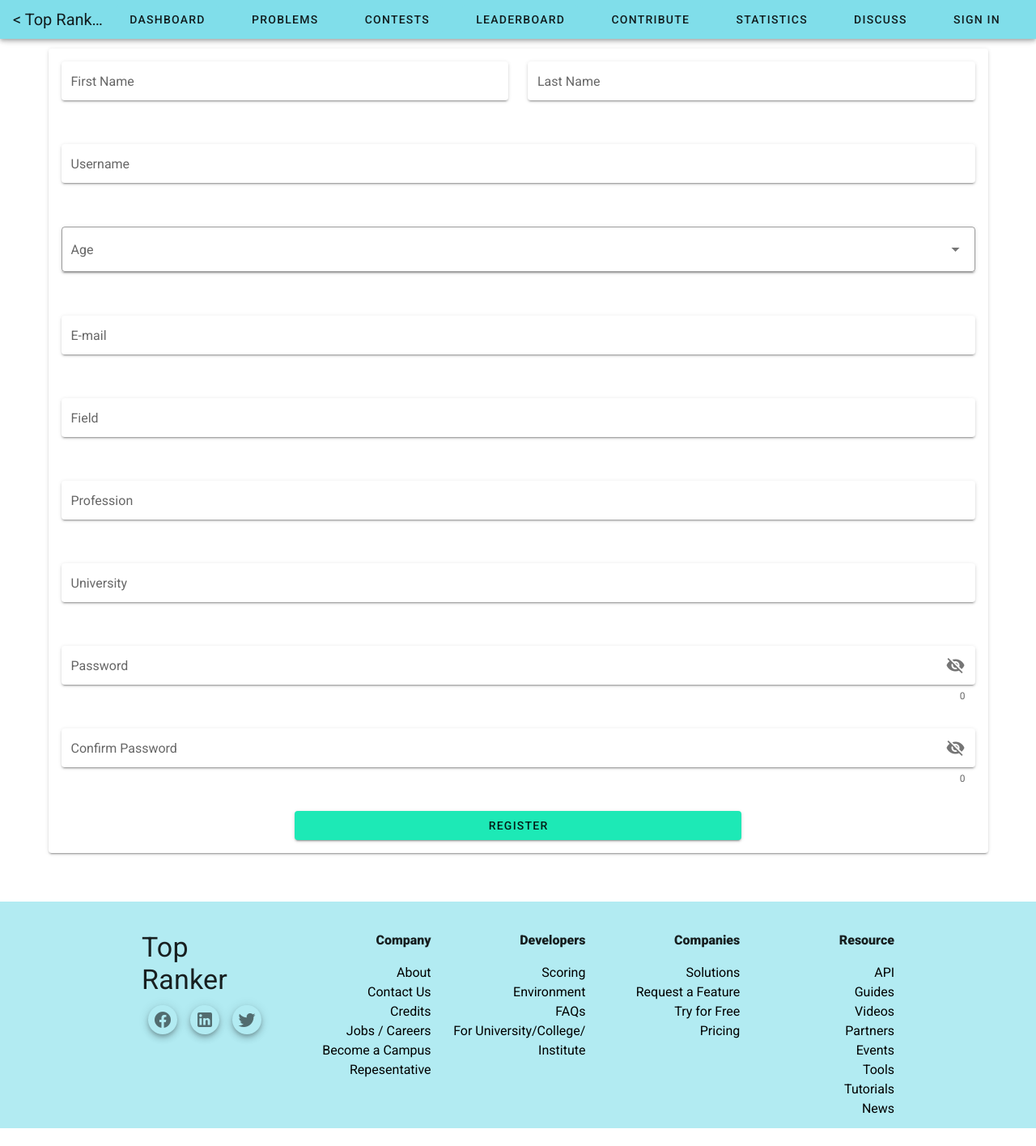
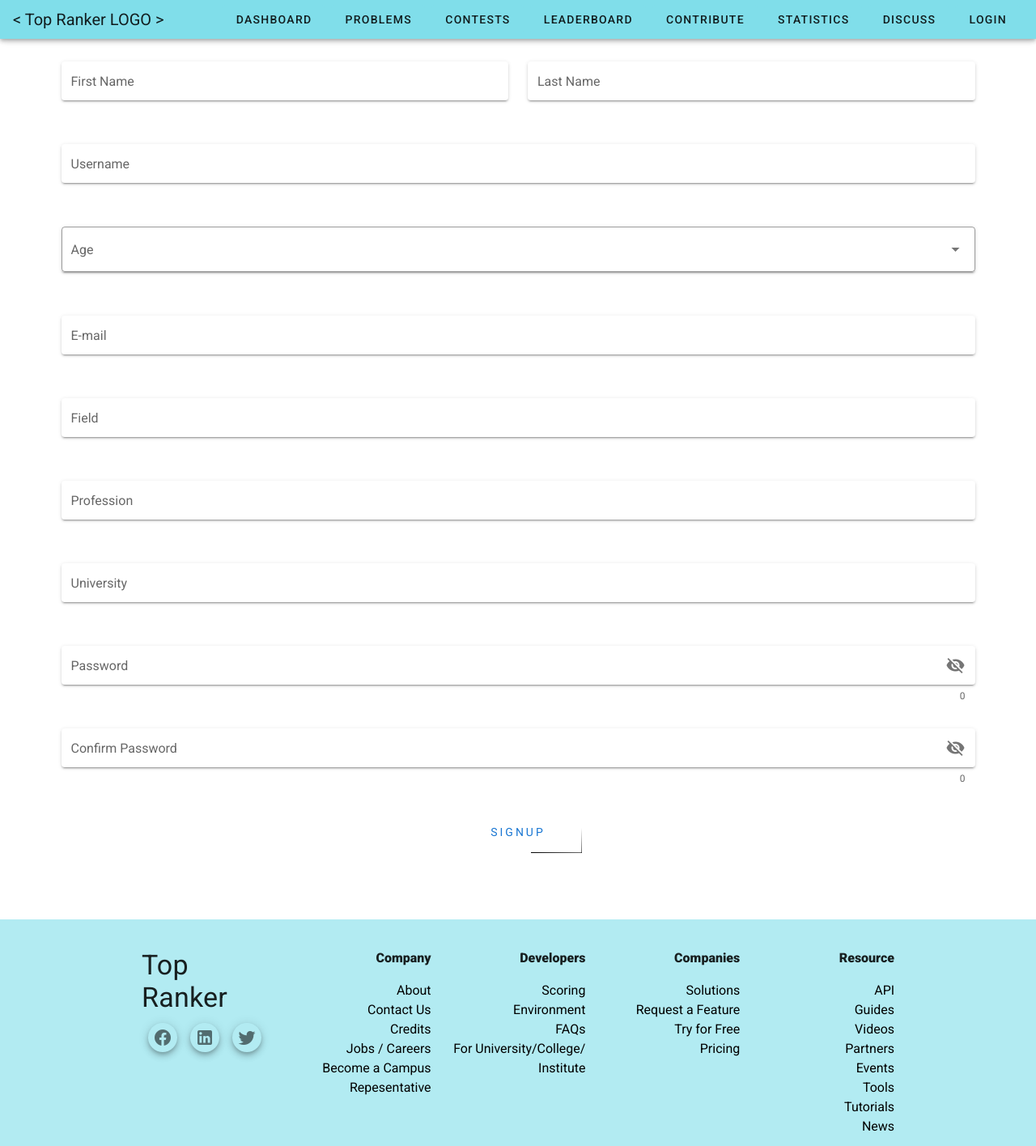
Before and after one commit to Top-Ranker/Frontend, a Nuxt app: page /Signup in a window 1280 px wide. Shown: the whole page at 81% size. Before the commit the page ends 1394 px from the top, so only its background shows below. Built offline with nearby package versions, Linux system fonts and the light colour scheme; no server answers.

Commit message:
Auth Done + Ui improvements

```diff
--- a/components/LoginSignup.vue
+++ b/components/LoginSignup.vue
@@ -13,7 +13,8 @@
 
       <v-tab-item>
         <!-- Signup       -->
-        <Signup></Signup>
+        <Signup class="signupform"></Signup>
+
       </v-tab-item>
     </v-tabs-items>
   </v-container>
@@ -26,15 +27,19 @@
 
 export default {
   name: "LoginSignup",
-  components: {Login,Signup},
+  components: {Login, Signup},
   data() {
     return {
-      tab: null
+      tab: null,
     }
   },
 }
 </script>
 
 <style scoped>
-
+.signupform {
+  height: 65vh;
+  overflow: -moz-scrollbars-none;
+  overflow-y: auto;
+}
 </style>
--- a/components/Partials/AppBar.vue
+++ b/components/Partials/AppBar.vue
@@ -4,52 +4,52 @@
              fixed>
     <v-toolbar-title v-text="title"/>
     <v-spacer/>
-    <v-btn class="mx-3 no-background-hover"
+    <v-btn class="mx-1"
            color="cyan lighten-3"
            depressed>
       Dashboard
     </v-btn>
 
-    <v-btn class="mx-3 no-background-hover"
+    <v-btn class="mx-1"
            color="cyan lighten-3"
            depressed>
       Problems
     </v-btn>
-    <v-btn class="mx-3"
+    <v-btn class="mx-1"
            color="cyan lighten-3"
            depressed>
       Contests
     </v-btn>
-    <v-btn class="mx-3"
+    <v-btn class="mx-1"
            color="cyan lighten-3"
            depressed>
       Leaderboard
     </v-btn>
-    <v-btn class="mx-3"
+    <v-btn class="mx-1"
            color="cyan lighten-3"
            depressed>
       Contribute
     </v-btn>
-    <v-btn class="mx-3"
+    <v-btn class="mx-1"
            color="cyan lighten-3"
            depressed>
       Statistics
     </v-btn>
-    <v-btn class="mx-3"
+    <v-btn class="mx-1"
            color="cyan lighten-3"
            depressed>
       Discuss
     </v-btn>
     <v-btn v-if="!$auth.loggedIn"
-           class="mx-3"
-           color="cyan lighten-3" depressed>
-      Sign In
+           class="mx-1"
+           color="cyan lighten-3" depressed @click="$auth.redirect('login')">
+      Login
     </v-btn>
     <div v-else>
-      <v-btn class="mx-3" color="cyan lighten-3" depressed raised>
+      <v-btn class="mx-1" color="cyan lighten-3" depressed raised>
         Welcome {{ $auth.user.username }}
       </v-btn>
-      <v-btn class="mx-3" color="cyan lighten-3" depressed raised @click="$auth.logout()">
+      <v-btn class="mx-1" color="cyan lighten-3" depressed raised @click="$auth.logout()">
         Logout
       </v-btn>
     </div>
--- a/components/Partials/Button.vue
+++ b/components/Partials/Button.vue
@@ -1,11 +1,11 @@
 <template>
-  <div class="button">
-    <a href="#">
+  <div class="button" @click="Click">
+    <a :style="styleObject" >
       <span></span>
       <span></span>
       <span></span>
       <span></span>
-      {{ buttonName }}
+      {{ name }}
     </a>
   </div>
 </template>
@@ -14,44 +14,51 @@
 export default {
   name: "Button",
   props: {
-    buttonName: {
+    name: {
       type: String,
       default: 'Button'
+    },
+    styleObject: {
+      type: Object,
+      required: false,
+      default() {
+        return {
+          "--color": '#000',
+          "--pady": '20px',
+          "--padx": '35px',
+          "--hover-background": '#000',
+          "--hover-color": '#fff',
+        }
+      }
     }
-  }
+  },
+  methods: {
+    Click() {
+      console.log('clicked')
+      this.$emit('click')
+    }
+  },
 }
 </script>
 <style lang="css" scoped>
-@import url('https://fonts.googleapis.com/css2?family=Raleway:wght@400;700&display=swap');
 
 a {
   position: relative;
   display: inline-block;
-  padding: 25px 30px;
-  margin: 40px 0;
-  color: #03e9f4;
+  padding: var(--pady) var(--padx);
+  color: var(--color);
   text-decoration: none;
   text-transform: uppercase;
   transition: 0.5s;
-  letter-spacing: 4px;
+  letter-spacing: 3px;
   overflow: hidden;
-  margin-right: 50px;
-
 }
 
 a:hover {
-  box-shadow: 0 0 2px #03e9f4,
-  0 0 20px #03e9f4,
-  0 0 20px #03e9f4,
-  0 0 20px #03e9f4;
-}
-
-a:nth-child(1) {
-  filter: hue-rotate(270deg);
-}
-
-a:nth-child(2) {
-  filter: hue-rotate(110deg);
+  background: var(--hover-background);
+  color: var(--hover-color);
+  box-shadow: 0 0 5px 3px var(--hover-background);
+  -webkit-box-reflect: below 1px linear-gradient(transparent, var(--hover-background));
 }
 
 a span {
@@ -63,8 +70,8 @@
   top: 0;
   left: 0;
   width: 100%;
-  height: 2px;
-  background: linear-gradient(90deg, transparent, #03e9f4);
+  height: 1px;
+  background: linear-gradient(90deg, transparent, var(--hover-background));
   animation: animate1 1s linear infinite;
 }
 
@@ -72,7 +79,8 @@
   0% {
     left: -100%;
   }
-  50%, 100% {
+  50%,
+  100% {
     left: 100%;
   }
 }
@@ -80,9 +88,9 @@
 a span:nth-child(2) {
   top: -100%;
   right: 0;
-  width: 2px;
+  width: 1px;
   height: 100%;
-  background: linear-gradient(180deg, transparent, #03e9f4);
+  background: linear-gradient(180deg, transparent, var(--hover-background));
   animation: animate2 1s linear infinite;
   animation-delay: 0.25s;
 }
@@ -91,7 +99,8 @@
   0% {
     top: -100%;
   }
-  50%, 100% {
+  50%,
+  100% {
     top: 100%;
   }
 }
@@ -100,28 +109,28 @@
   bottom: 0;
   right: 0;
   width: 100%;
-  height: 2px;
-  background: linear-gradient(270deg, transparent, #03e9f4);
+  height: 1px;
+  background: linear-gradient(270deg, transparent, var(--hover-background));
   animation: animate3 1s linear infinite;
-  animation-delay: 0.50s;
+  animation-delay: 0.5s;
 }
 
 @keyframes animate3 {
   0% {
     right: -100%;
   }
-  50%, 100% {
+  50%,
+  100% {
     right: 100%;
   }
 }
 
-
 a span:nth-child(4) {
   bottom: -100%;
   left: 0;
-  width: 2px;
+  width: 1px;
   height: 100%;
-  background: linear-gradient(360deg, transparent, #03e9f4);
+  background: linear-gradient(360deg, transparent, var(--hover-background));
   animation: animate4 1s linear infinite;
   animation-delay: 0.75s;
 }
@@ -130,7 +139,8 @@
   0% {
     bottom: -100%;
   }
-  50%, 100% {
+  50%,
+  100% {
     bottom: 100%;
   }
 }
--- a/components/Partials/LoginForm.vue
+++ b/components/Partials/LoginForm.vue
@@ -1,5 +1,5 @@
 <template>
-  <v-card class="px-4">
+  <v-card class="px-12" flat>
     <v-card-text>
       <v-form ref="login" lazy-validation>
         <v-row>
@@ -15,13 +15,11 @@
                           @click:append='passShow=!passShow'></v-text-field>
           </v-col>
           <v-row>
-          <v-col class="d-flex" cols="3" >
-          </v-col>
-          <v-col class="d-flex" cols="6" >
-            <v-btn block color="success" @click="validate"> Login</v-btn>
-          </v-col>
-          <v-col class="d-flex" cols="3">
-          </v-col>
+            <v-col>
+              <div class="text-center">
+                <Button :style-object="style" name="Login" @click="validate"/>
+              </div>
+            </v-col>
           </v-row>
         </v-row>
       </v-form>
@@ -30,13 +28,23 @@
 </template>
 
 <script>
+import Button from "./Button";
+
 export default {
   name: "LoginForm",
+  components: {Button},
   data() {
     return {
       user: {
         username: "",
         password: "",
+      },
+      style: {
+        "--color": '#000',
+        "--pady": '15px',
+        "--padx": '45px',
+        "--hover-background": 'black',
+        "--hover-color": 'white',
       },
       passShow: false,
       rules: {
@@ -51,7 +59,7 @@
       if (this.$refs.login.validate()) {
         // submit form to server/API here...
         try {
-          const response = await this.$auth.loginWith('local', { data: this.user })
+          const response = await this.$auth.loginWith('local', {data: this.user})
           console.log(response)
         } catch (err) {
           console.log(err)
--- a/components/Partials/SignupForm.vue
+++ b/components/Partials/SignupForm.vue
@@ -1,5 +1,5 @@
 <template>
-  <v-card>
+  <v-card flat>
     <v-card-text>
       <v-form ref="signup" v-model="valid" lazy-validation>
         <v-row>
@@ -23,7 +23,7 @@
               :rules='[rules.required]'
               class='lang-choices'
               color='black'
-              label='Age' outlined  solo>
+              label='Age' outlined solo>
             </v-select>
           </v-col>
           <v-col cols="12">
@@ -33,10 +33,12 @@
             <v-text-field v-model="user.field" :rules="[rules.required]" label="Field" required solo></v-text-field>
           </v-col>
           <v-col cols="12">
-            <v-text-field v-model="user.profession" :rules="[rules.required]" label="Profession" required solo></v-text-field>
+            <v-text-field v-model="user.profession" :rules="[rules.required]" label="Profession" required
+                          solo></v-text-field>
           </v-col>
           <v-col cols="12">
-            <v-text-field v-model="user.university" :rules="[rules.required]" label="University" required solo></v-text-field>
+            <v-text-field v-model="user.university" :rules="[rules.required]" label="University" required
+                          solo></v-text-field>
           </v-col>
 
 
@@ -55,37 +57,43 @@
                           :type="passShow ? 'text' : 'password'" counter label="Confirm Password"
                           solo @click:append="passShow = !passShow"></v-text-field>
           </v-col>
+          <v-col>
+            <div class="text-center">
+              <Button :style-object="style" name="Signup" @click="validate"/>
+            </div>
+          </v-col>
         </v-row>
-        <v-row>
-            <v-col class="d-flex" cols="3">
-            </v-col>
-            <v-col class="d-flex" cols="6">
-              <v-btn block color="teal accent-3" @click="validate">Register</v-btn>
-            </v-col>
-            <v-col class="d-flex" cols="3">
-            </v-col>
-          </v-row>
       </v-form>
     </v-card-text>
   </v-card>
 </template>
 
 <script>
+import Button from "./Button";
+
 export default {
   name: "SignupForm",
+  components: {Button},
   data() {
     return {
+      style: {
+        "--color": '#000',
+        "--pady": '15px',
+        "--padx": '45px',
+        "--hover-background": 'black',
+        "--hover-color": 'white',
+      },
       valid: true,
-      user:{
+      user: {
         firstName: "",
         lastName: "",
         username: "",
         email: "",
         password: "",
-        country:"",
-        field:"",
-        profession:"",
-        university:"",
+        country: "",
+        field: "",
+        profession: "",
+        university: "",
       },
       passwordConfirm: "",
       passShow: false,
@@ -97,7 +105,8 @@
         required: value => !!value || "Required.",
         min: v => (v && v.length >= 8) || "Min 8 characters"
       },
-      age:  Array(45).fill(30).map((e,i)=>i+1)
+      age: Array(45).fill(30).map((e, i) => i + 1),
+
     }
   },
   computed: {
--- a/nuxt.config.js
+++ b/nuxt.config.js
@@ -30,7 +30,7 @@
   auth: {
     redirect: {
       login: '/login',
-      logout: '/login',
+      logout: '/',
       callback: '',
       home: '/',
     },
--- a/pages/Login.vue
+++ b/pages/Login.vue
@@ -10,6 +10,10 @@
 export default {
   name: "Login",
   components: {LoginForm},
+  created() {
+    if (this.$auth.loggedIn)
+      this.$router.push('/')
+  },
 }
 </script>
 
--- a/pages/Signup.vue
+++ b/pages/Signup.vue
@@ -10,6 +10,10 @@
 export default {
   name: "Signup",
   components: {SignupForm},
+  created() {
+    if (this.$auth.loggedIn)
+      this.$router.push('/')
+  },
 }
 </script>
 
```
Also changed, not shown: pages/index.vue (+12 -4 lines), pages/User/index.vue (renamed from pages/User/User.vue).
